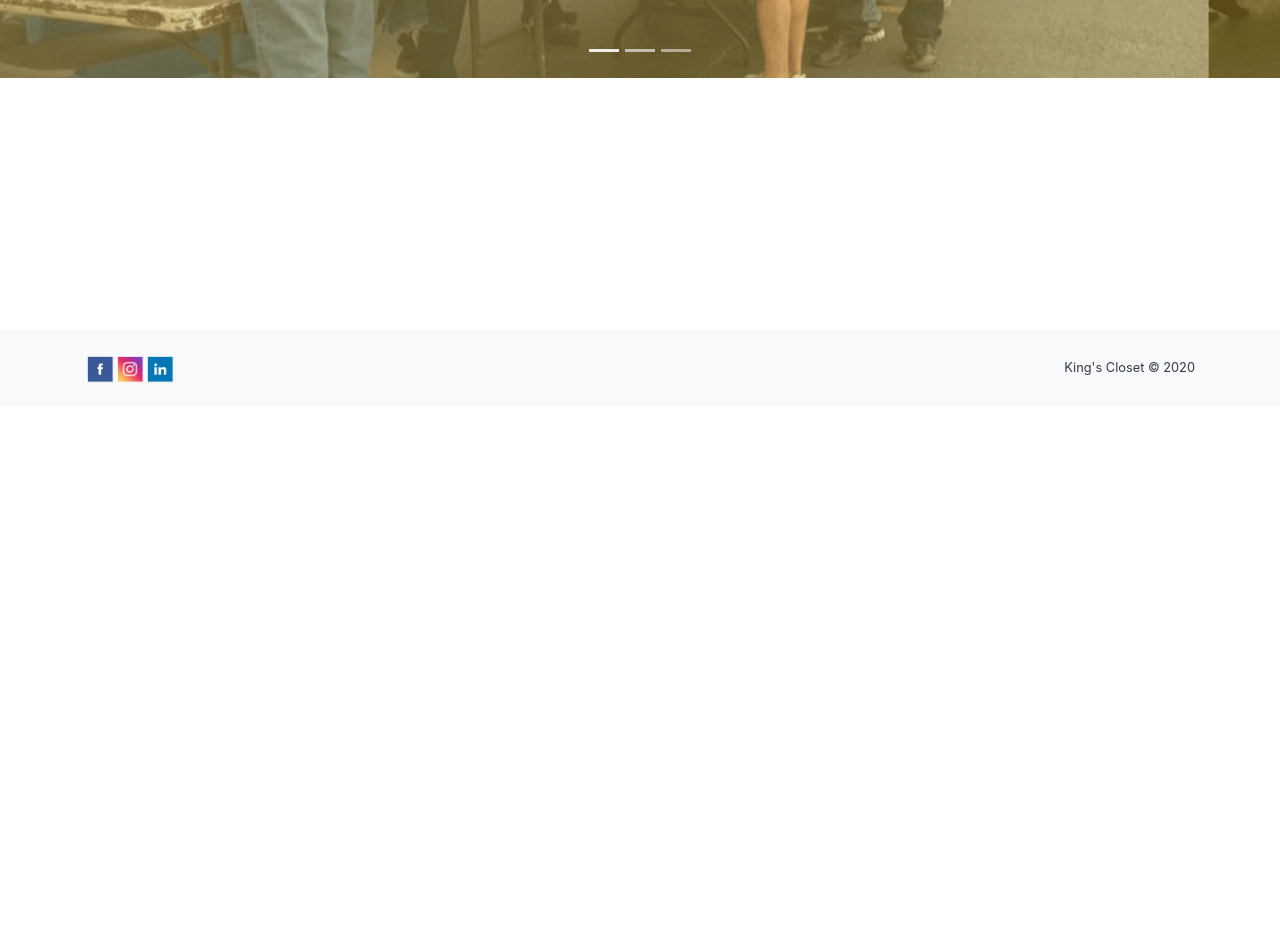
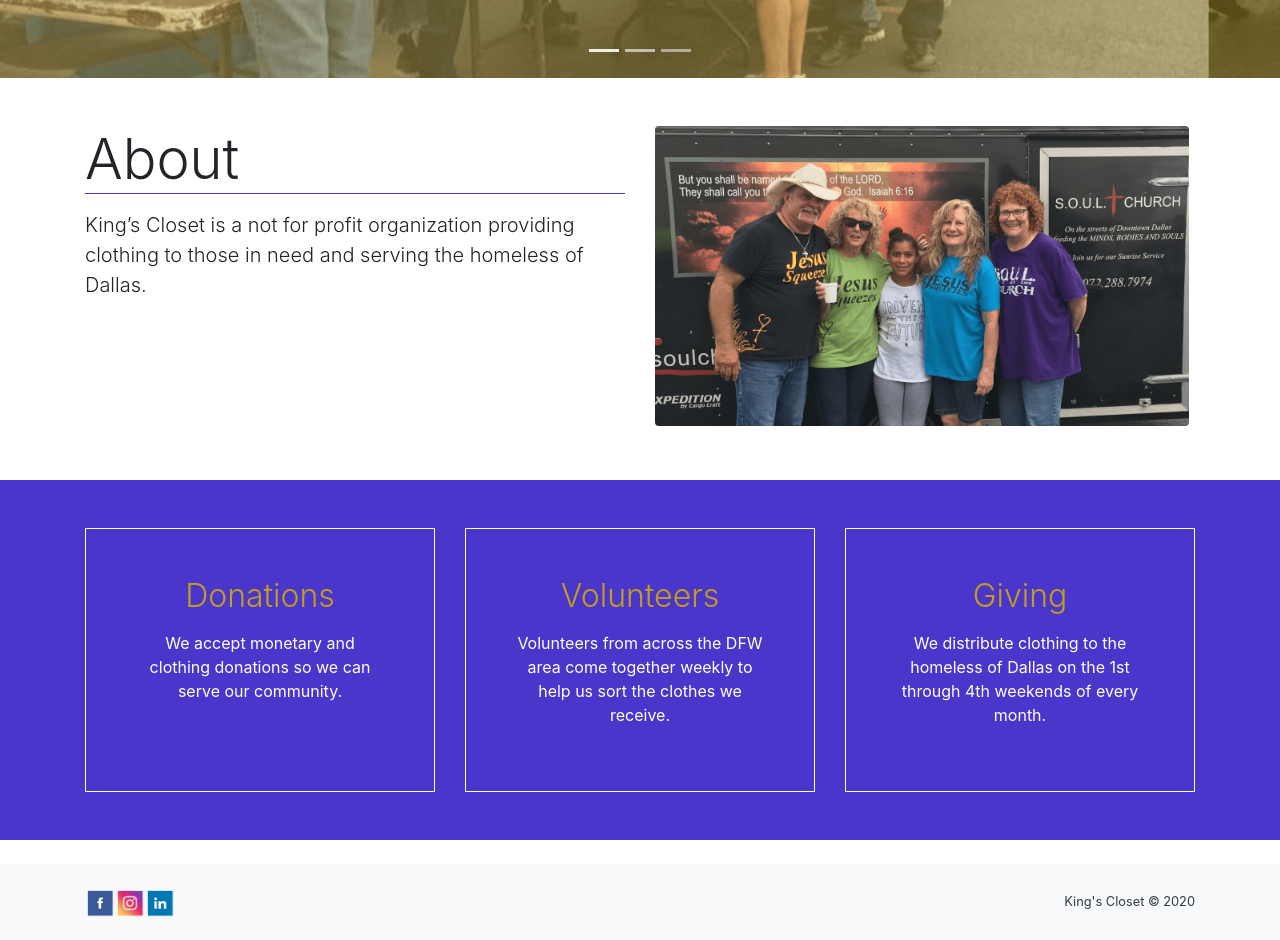
Before and after one commit to Dormanator/kings-closet-site, a Gatsby site: page / in a window 1280 px wide. Shown: the part 500-1440 px from the top of the page. Before the commit the page ends 906 px from the top, so only its background shows below. Built offline with nearby package versions, Linux system fonts and the light colour scheme; Gatsby itself is replaced by a stand-in of ours.

Commit message:
about section init; practice icons missing

```diff
--- a/package.json
+++ b/package.json
@@ -15,6 +15,9 @@
     "test": "echo \"Write tests! -> https://gatsby.dev/unit-testing\" && exit 1"
   },
   "dependencies": {
+    "@fortawesome/fontawesome-svg-core": "^1.2.32",
+    "@fortawesome/free-solid-svg-icons": "^5.15.1",
+    "@fortawesome/react-fontawesome": "^0.1.12",
     "bootstrap": "^4.5.2",
     "gatsby": "^2.24.47",
     "gatsby-image": "^2.4.17",
--- a/src/components/about.js
+++ b/src/components/about.js
@@ -1,9 +1,89 @@
 import React from "react"
 import { useStaticQuery, graphql } from "gatsby"
 import Img from "gatsby-image"
+import Container from "react-bootstrap/Container"
+import Row from "react-bootstrap/Row"
+import Col from "react-bootstrap/Col"
 
-const About = () => {
-  return <div>init</div>
+const About = ({ title, paragraphs, practices }) => {
+  const data = useStaticQuery(graphql`
+    query {
+      file(relativePath: { eq: "leadership.png" }) {
+        childImageSharp {
+          fixed(height: 300, quality: 100) {
+            ...GatsbyImageSharpFixed
+          }
+        }
+      }
+    }
+  `)
+
+  return (
+    <>
+      <Container>
+        <Row className="pt-5">
+          <Col md="6">
+            <h1 className="mb-3 display-4 border-bottom border-primary">
+              {title}
+            </h1>
+            {paragraphs.map(p => (
+              <p className="lead">{p}</p>
+            ))}
+          </Col>
+          <Col md="6">
+            <Img
+              fixed={data.file.childImageSharp.fixed}
+              alt="King's Closet leadership with others"
+              className="rounded"
+            />
+          </Col>
+        </Row>
+      </Container>
+      <div className="py-5 mt-5 bg-primary">
+        <Container>
+          <Row>
+            {practices.map(practice => (
+              <Col md="4" className="text-center">
+                <div className="h-100 p-5 border border-white">
+                  <h2 className="mb-3 text-secondary font-weight-light">
+                    {practice.title}
+                  </h2>
+                  <p className="text-white">{practice.description}</p>
+                </div>
+              </Col>
+            ))}
+          </Row>
+        </Container>
+      </div>
+    </>
+  )
+}
+
+About.defaultProps = {
+  title: "About",
+  paragraphs: [
+    "King’s Closet is a not for profit organization providing clothing to those in need and serving the homeless of Dallas.",
+  ],
+  practices: [
+    {
+      title: "Donations",
+      description:
+        "We accept monetary and clothing donations so we can serve our community.",
+      icon: "",
+    },
+    {
+      title: "Volunteers",
+      description:
+        "Volunteers from across the DFW area come together weekly to help us sort the clothes we receive.",
+      icon: "",
+    },
+    {
+      title: "Giving",
+      description:
+        "We distribute clothing to the homeless of Dallas on the 1st through 4th weekends of every month.",
+      icon: "",
+    },
+  ],
 }
 
 export default About
--- a/src/components/home.js
+++ b/src/components/home.js
@@ -3,7 +3,7 @@ import { useStaticQuery, graphql } from "gatsby"
 import Img from "gatsby-image"
 import Carousel from "react-bootstrap/Carousel"
 
-const Home = () => {
+const Home = ({ carouselConfig }) => {
   const data = useStaticQuery(graphql`
     query {
       allFile(filter: { relativeDirectory: { eq: "carousel" } }) {
@@ -24,21 +24,6 @@ const Home = () => {
       }
     }
   `)
-
-  let carouselConfig = {
-    slide1: {
-      caption: "We come together each week",
-      altText: "Volunteers passing out clothes to the homeless",
-    },
-    slide2: {
-      caption: "Helping those in need",
-      altText: "Line of homeless individuals waiting to receive donations",
-    },
-    slide3: {
-      caption: "Serving the lord and our community",
-      altText: "Homeless sitting in front of a pastor delivering a sermon",
-    },
-  }
 
   // Setup the object holding each image config with the correct img data for the carousel
   for (let imgName in carouselConfig) {
@@ -79,4 +64,21 @@ const Home = () => {
   )
 }
 
+Home.defaultProps = {
+  carouselConfig: {
+    slide1: {
+      caption: "We come together each week",
+      altText: "Volunteers passing out clothes to the homeless",
+    },
+    slide2: {
+      caption: "Helping those in need",
+      altText: "Line of homeless individuals waiting to receive donations",
+    },
+    slide3: {
+      caption: "Serving the lord and our community",
+      altText: "Homeless sitting in front of a pastor delivering a sermon",
+    },
+  },
+}
+
 export default Home
--- a/src/pages/index.js
+++ b/src/pages/index.js
@@ -1,11 +1,13 @@
 import React from "react"
 import Layout from "../components/layout"
 import Home from "../components/home"
+import About from "../components/about"
 
 const Index = () => {
   return (
     <Layout>
       <Home />
+      <About />
     </Layout>
   )
 }
--- a/src/styles/_theme.scss
+++ b/src/styles/_theme.scss
@@ -1,3 +1,4 @@
 $theme-colors: (
   "primary": #4b36cc,
+  "secondary": #c29d1f,
 );
```
Also changed, not shown: 1 other file.
